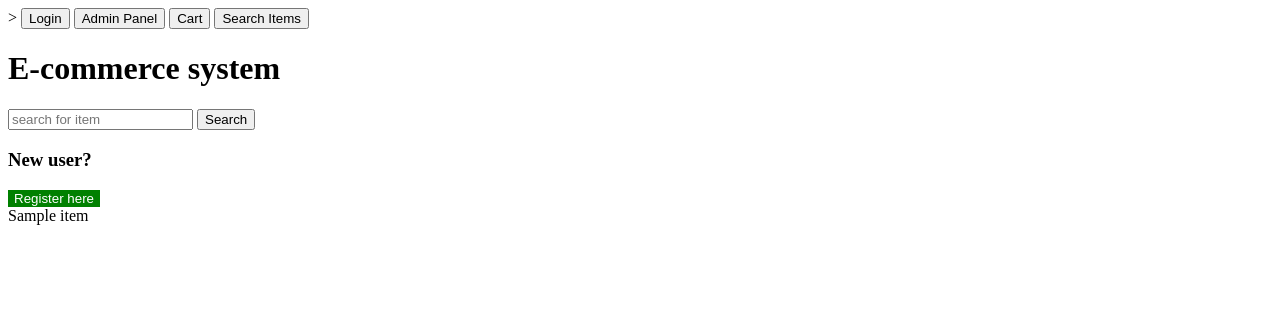
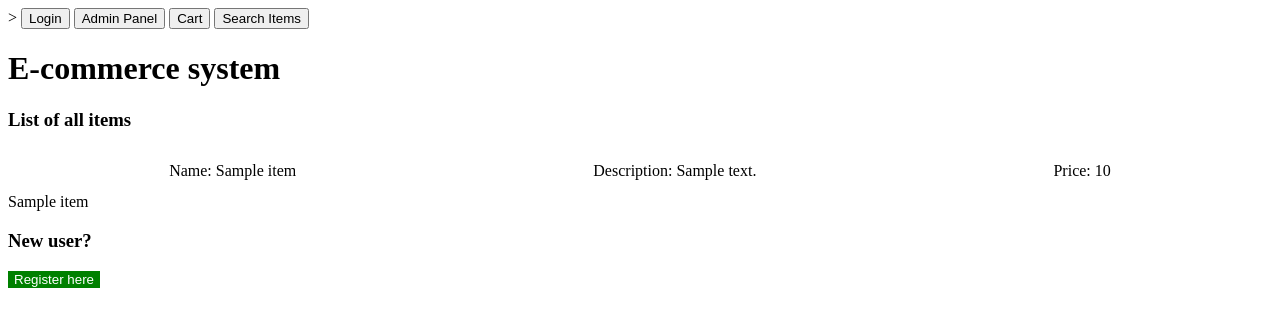
Before and after one commit to NoraTomas/TDT4242, a Django app: template ecommerce/templates/ecommerce/home.html in a window 1280 px wide. Shown: the top 327 px of the page. Run offline with Django 3.2, Linux system fonts and the light colour scheme; the template is opened without the code that fills it: most values are stand-ins (such as "Sample title", 1, 10 or a date in 2020); parts of the project's set-up code (start-up, migrations or seed data) failed here and were passed over; some libraries are stand-ins or nearby versions.

Commit message:
now can see a list of items on homepage

```diff
--- a/ecommerce/templates/ecommerce/home.html
+++ b/ecommerce/templates/ecommerce/home.html
@@ -16,16 +16,25 @@
 
     <h1>E-commerce system</h1>
     <body>
+    <h3>List of all items</h3>
 
-    <input id="homeSearch" type="text" name="homeSearch" placeholder="search for item">
-    <input type="button" id="homeSearchButton" value="Search" onclick="activateSearch()">
+    {% for item in all_items  %}
+        <div id="cart_table">
+            <label>Name: {{ item.name }}</label>
+            <label>Description: {{ item.description }}</label>
+            <label>Price: {{ item.price}}</label>
+        </div>
 
+    {% endfor %}
+
+
+
+
+
+{#    {% include "ecommerce/search.html" %}#}
+    {% include "ecommerce/item_list.html" %}
     <h3>New user?</h3>
     <input type="button" id="registerButton" value="Register here" class="ok-button" onclick="sendToRegistration()">
     </body>
 
-
-{#    {% include "ecommerce/search.html" %}#}
-    {% include "ecommerce/item_list.html" %}
-
 {% endblock content %}
--- a/ecommerce/views.py
+++ b/ecommerce/views.py
@@ -21,7 +21,8 @@ def search(request):
 
 
 def home(request):
-    context = {'items': None}
+    all_items = Item.objects.all()
+    context = {'items': all_items}
     # items = Item.objects.all()
     # if items:
     #     context['items'] = items
```
